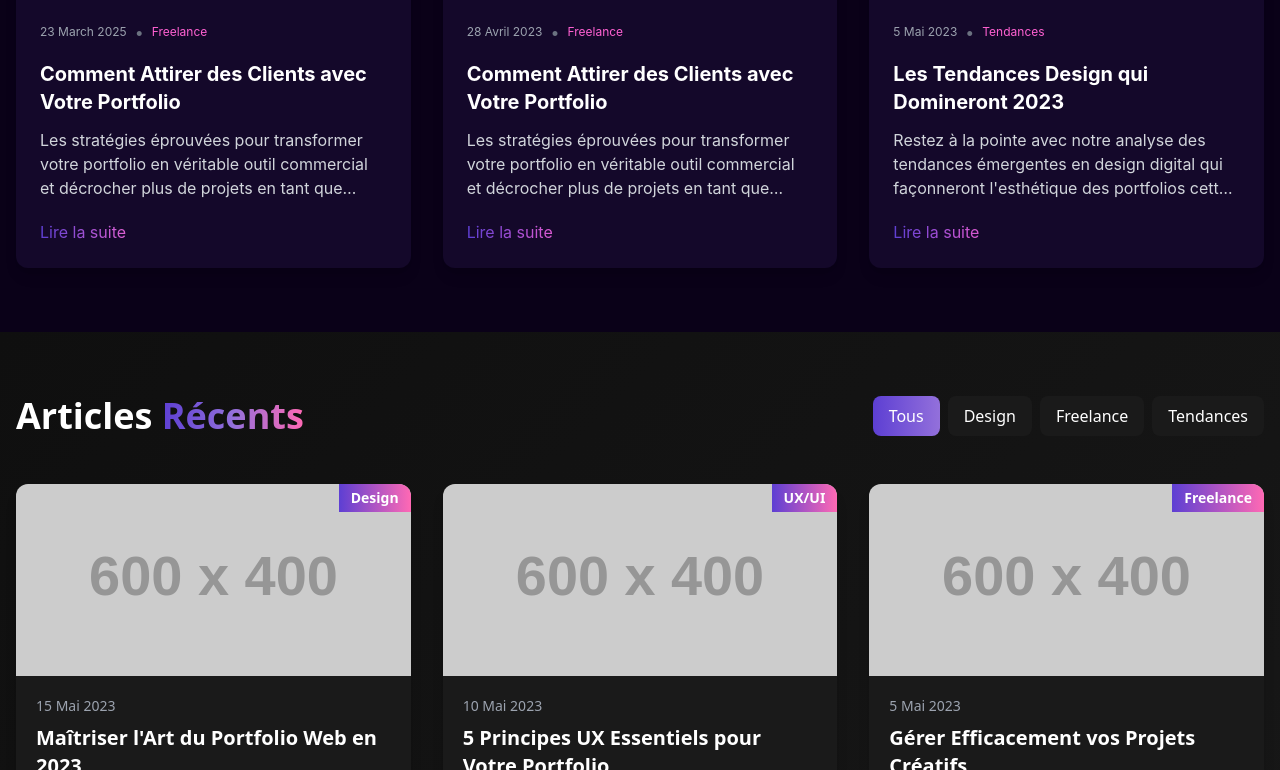
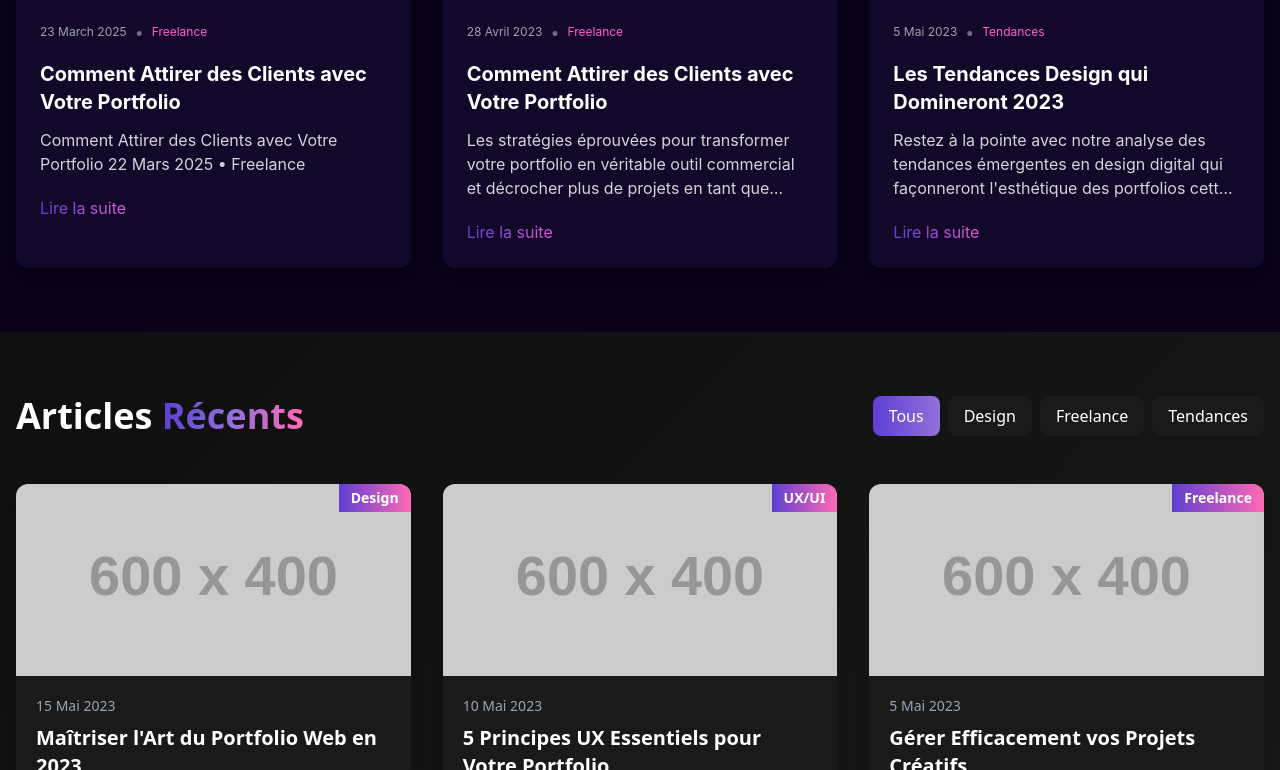
Before and after one commit to Portfolio-professionnal/AthenaPro, a Jekyll site: the page built from Blog.html, in a window 1280 px wide and 900 px high, scrolled down 684 px, cut to the strip 130-900 px from the top of the window. Built offline with Jekyll 4.4.1, drawn with Linux system fonts in a browser that asks for light colours; nearby versions of some CDN libraries.

Commit message:
Update 2025-03-23-Comment-Attirer-des-Entreprises-avec-Votre-Portfolio.md

```diff
--- a/_posts/2025-03-23-Comment-Attirer-des-Entreprises-avec-Votre-Portfolio.md
+++ b/_posts/2025-03-23-Comment-Attirer-des-Entreprises-avec-Votre-Portfolio.md
@@ -5,8 +5,6 @@ date: 2025-03-23 10:00:00 +0100
 category: Freelance
 image: "https://i.postimg.cc/SR5DWXbN/Capture-d-cran-2025-03-23-143234.png"
 ---
-
-# Les stratégies éprouvées pour transformer votre portfolio en véritable outil commercial et décrocher plus de projets en tant que freelance.
 
   <main class="pt-24 pb-16">
     <div class="container mx-auto px-4 max-w-4xl">
```
